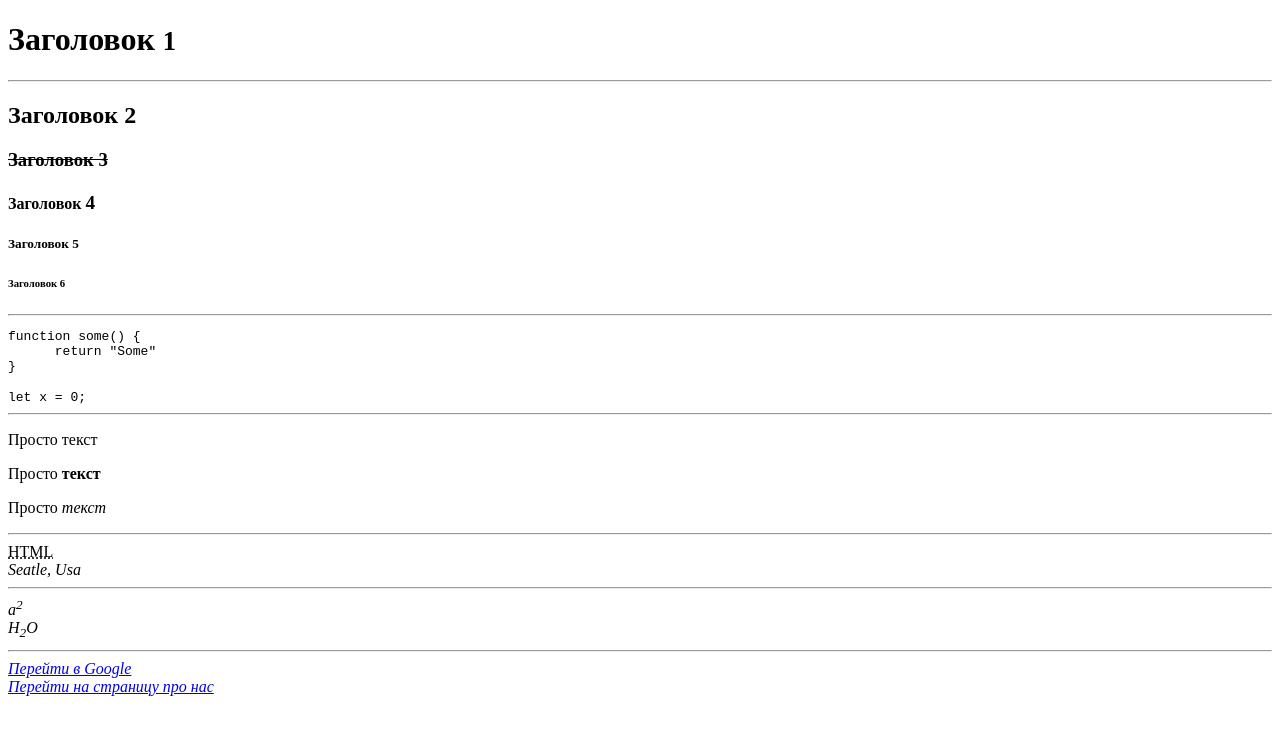
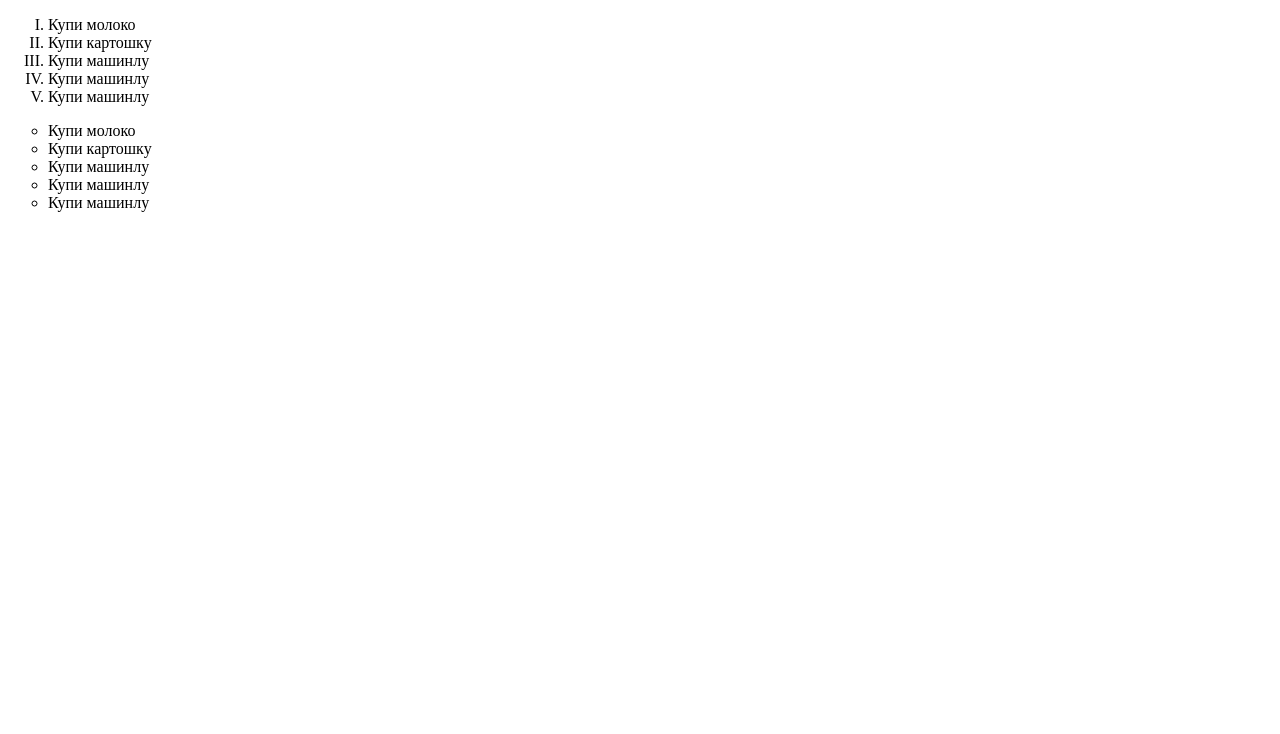
Before and after one commit to Vinillian/html-learning, a plain HTML site: page index.html in a window 1280 px wide. Drawn offline with Linux system fonts and the light colour scheme.

Commit message:
tags for lists

```diff
--- a/index.html
+++ b/index.html
@@ -1,41 +1,22 @@
 <!DOCTYPE html>
 <html>
   <head>
-  	<meta charset="utf-8">
-  	<meta name="author" content="Benozzo">
-    <meta name="description" content="Тестовая страница">
-    <meta name="keywords" content="тест, проверка html">
+  </head>
+  <body>
+    <ol start="1" type="I">
+      <li>Купи молоко</li> <!--list item-->
+      <li>Купи картошку</li>
+      <li>Купи машинлу</li>
+      <li>Купи машинлу</li>
+      <li>Купи машинлу</li>
+    </ol>
 
-  	<title>Главная страница</title> <!-- Тегзаголовка страницы -->
-  </head>
-
-  <body> <!-- Тело страницы -->
-    <h1>Заголовок <small>1</small></h1><hr> <!-- Теги заголовков -->
-    <h2>Заголовок 2</h2> <!-- Каждый следующий заголовок меньше предыдущего -->
-    <h3><strike>Заголовок 3</strike></h3> <!-- Теги перечеркнутого текста -->
-    <h4>Заголовок <big>4</big></h4>
-    <h5>Заголовок 5</h5>
-    <h6>Заголовок 6</h6><hr>
-
-    <pre>function some() {
-      return "Some"
-}</pre>
-
-    <code>let x = 0;</code><hr>
-
-    <p>Просто текст</p> <!-- Тег переноса -->
-    <p>Просто <b>текст</b></p> <!-- Тег жирного текста -->
-    <p>Просто <em>текст</em></p><hr> <!-- Тег текста курсивом -->
-
-    <abbr title="HTML">HTML</abbr><br>
-    <address>
-      Seatle, Usa <hr>
-
-    a<sup>2</sup><br>
-    H<sub>2</sub>O<br><hr>
-
-  	<a href="https://google.com" target="_blank" title="Нажми на меня">Перейти в Google</a><br> <!-- Тегссылки -->
-
-    <a href="about.html">Перейти на страницу про нас</a>
+    <ul type="circle">
+      <li>Купи молоко</li>
+      <li>Купи картошку</li>
+      <li>Купи машинлу</li>
+      <li>Купи машинлу</li>
+      <li>Купи машинлу</li>
+    </ul>
   </body>
 </html>
```
